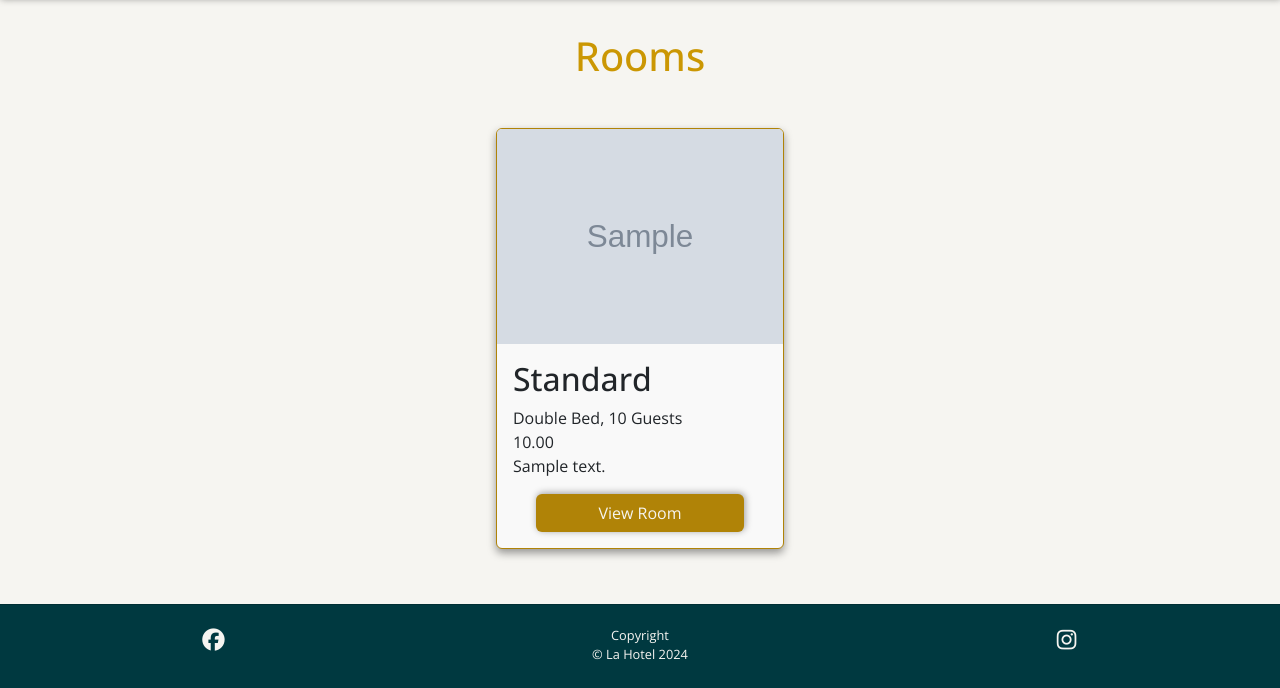
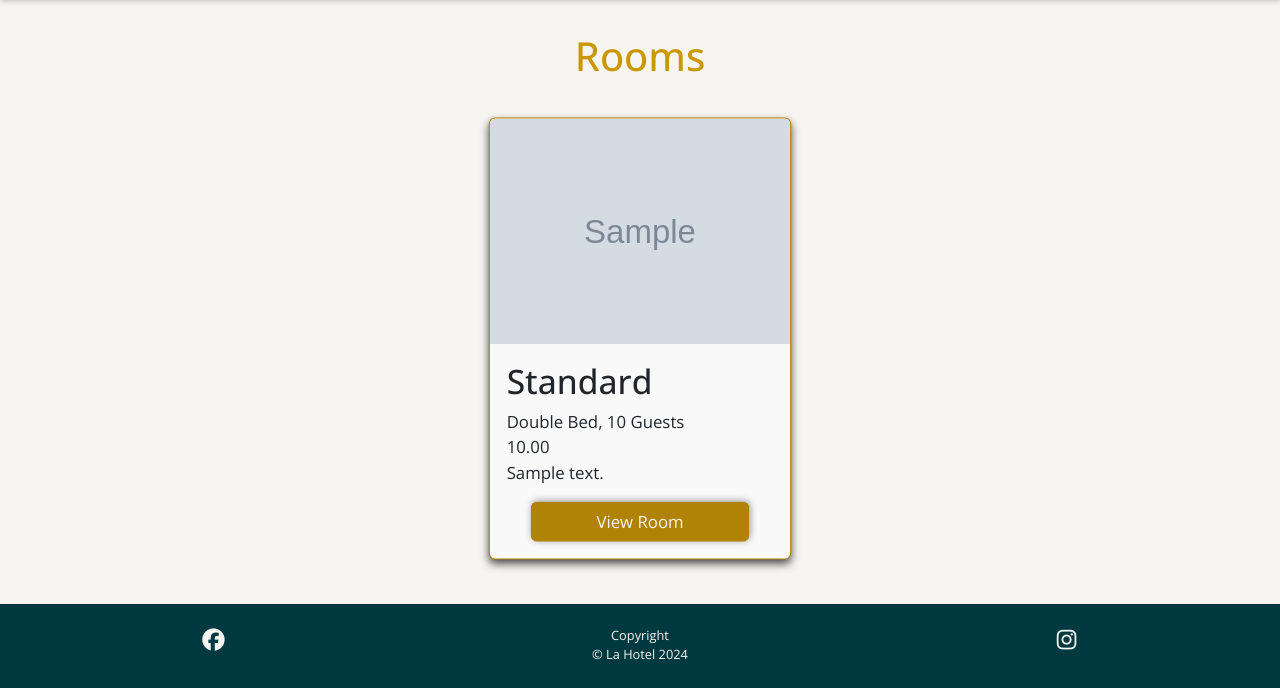
Before and after one commit to EVondrus/la-hotel, a Django app: page /rooms/ in a window 1280 px wide, with the pointer over the restyled element. Shown: the part 112-800 px from the top of the page. Run offline with Django 5.2, Linux system fonts and the light colour scheme; tables that the repository leaves empty hold one stand-in row (values such as "Sample post"); grey boxes marked "Sample" are stand-in pictures; some libraries are stand-ins or nearby versions.

Commit message:
refactor: Update category card hover effect

```diff
--- a/static/css/base.css
+++ b/static/css/base.css
@@ -277,8 +277,8 @@ a.btn-book:hover,
 }
 
 .category-card:hover {
-  transform: scale(1);
-  box-shadow: 0 4px 8px rgba(0, 0, 0, 0.4); /* Adds a stronger shadow for pop-out effect */
+  transform: scale(1.05);
+  box-shadow: 0 4px 8px rgba(0, 0, 0, 0.7); /* Adds a stronger shadow for pop-out effect */
 }
 
 /* Contact Section on Home Page */
@@ -322,13 +322,11 @@ a.btn-book:hover,
 
 /* Booking Form */
 
-
 /* Profile Page */
 .profile-logo-img img {
   border-radius: 5px;
   box-shadow: var(--smal-box-shadow);
 }
-
 
 /* Footer */
 footer {
```
